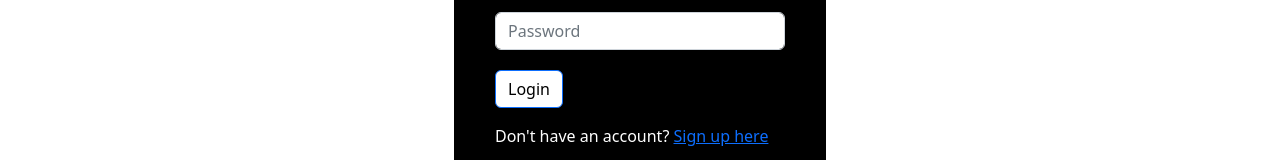
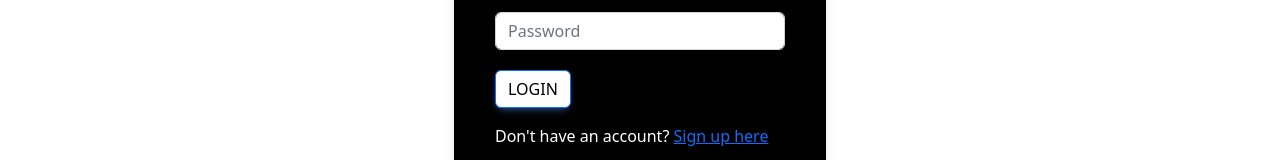
Before and after one commit to sampsapenna/kemppi-hackathon-2023, a Vue app in the folder hackathon-frontend/: page /app/1/1 in a window 1280 px wide. Shown: the part 437-597 px from the top of the page. Built offline with nearby package versions, Linux system fonts and the light colour scheme.

Commit message:
move to material design UI

```diff
--- a/hackathon-frontend/package.json
+++ b/hackathon-frontend/package.json
@@ -13,6 +13,7 @@
     "bootstrap-vue": "^2.23.1",
     "core-js": "^3.8.3",
     "font-proxima-nova": "^1.0.1",
+    "mdb-ui-kit": "^6.1.0",
     "vue": "^2.7.14",
     "vue-router": "^3.6.5"
   },
--- a/hackathon-frontend/src/apps/AdminPage.vue
+++ b/hackathon-frontend/src/apps/AdminPage.vue
@@ -8,6 +8,7 @@
 </template>
 
 <style>
+@import '~mdb-ui-kit/css/mdb.min.css';
 
 @font-face {
   font-family: ProximaNovaFont;
@@ -17,6 +18,10 @@
 @font-face {
   font-family: MyriadProFont;
   src: url(@/assets/MYRIADPRO-REGULAR.OTF)
+}
+
+body {
+  font-family: ProximaNovaFont;
 }
 
 .navbar {
--- a/hackathon-frontend/src/apps/App.vue
+++ b/hackathon-frontend/src/apps/App.vue
@@ -2,7 +2,7 @@
   <div>
     <nav class="navbar">
       <img id="navlogo" alt="navlogo" src="@/assets/kemppi_log_neg.png">
-      <b-link id="logout" :href="'#'">Logout</b-link>
+      <b-link id="logout" href="/logout">Logout</b-link>
     </nav>
     <div>
       <router-view></router-view>
@@ -18,6 +18,7 @@
 </script>
 
 <style>
+@import '~mdb-ui-kit/css/mdb.min.css';
 
 @font-face {
     font-family: ProximaNovaFont;
@@ -27,6 +28,10 @@
 @font-face {
   font-family: MyriadProFont;
   src: url(@/assets/MYRIADPRO-REGULAR.OTF)
+}
+
+body {
+  font-family: ProximaNovaFont;
 }
 
 .navbar {
--- a/hackathon-frontend/src/apps/Login.vue
+++ b/hackathon-frontend/src/apps/Login.vue
@@ -71,6 +71,7 @@
 </script>
 
 <style>
+@import '~mdb-ui-kit/css/mdb.min.css';
 
 @font-face {
   font-family: ProximaNovaFont;
@@ -80,6 +81,10 @@
 @font-face {
   font-family: MyriadProFont;
   src: url(@/assets/MYRIADPRO-REGULAR.OTF)
+}
+
+body {
+  font-family: ProximaNovaFont;
 }
 
 .navbar {
```
Also changed, not shown: hackathon-frontend/src/components/FileTable.vue (+25 -2 lines), 1 other file (tests, documents, lock files or other folders). Lines whose indentation alone changed are shown as unchanged.
